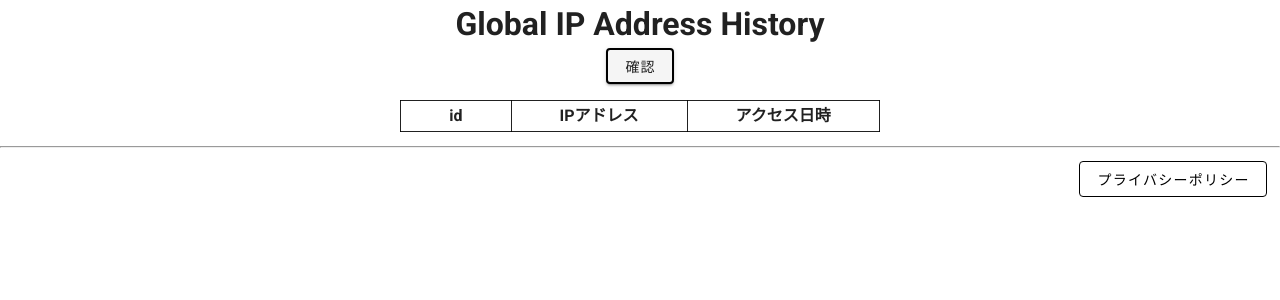
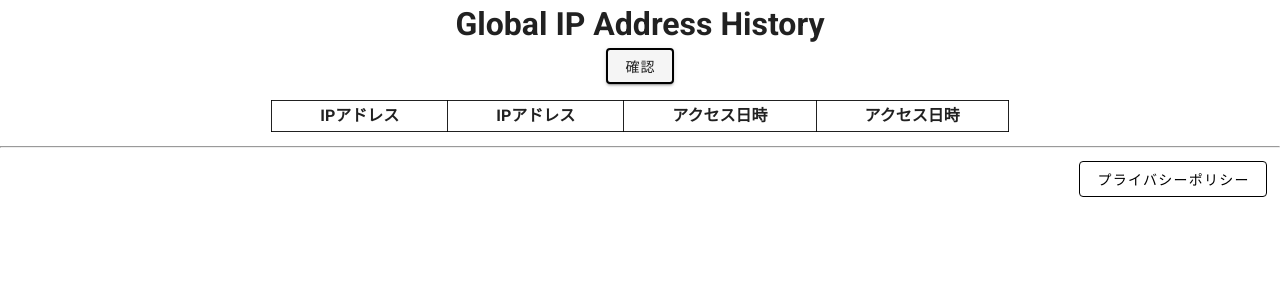
Before and after one commit to kubotama/glipah, a Vue app: page / in a window 1280 px wide. Shown: the top 300 px of the page. Built offline with nearby package versions, Linux system fonts and the light colour scheme.

Commit message:
GREEN: tableの見出しのカラム数のテストに成功した

```diff
--- a/src/components/GlipahUi.vue
+++ b/src/components/GlipahUi.vue
@@ -14,8 +14,9 @@
       <table id="ipHistory">
         <thead>
           <tr>
-            <th>id</th>
             <th>IPアドレス</th>
+            <th>IPアドレス</th>
+            <th>アクセス日時</th>
             <th>アクセス日時</th>
           </tr>
         </thead>
```
